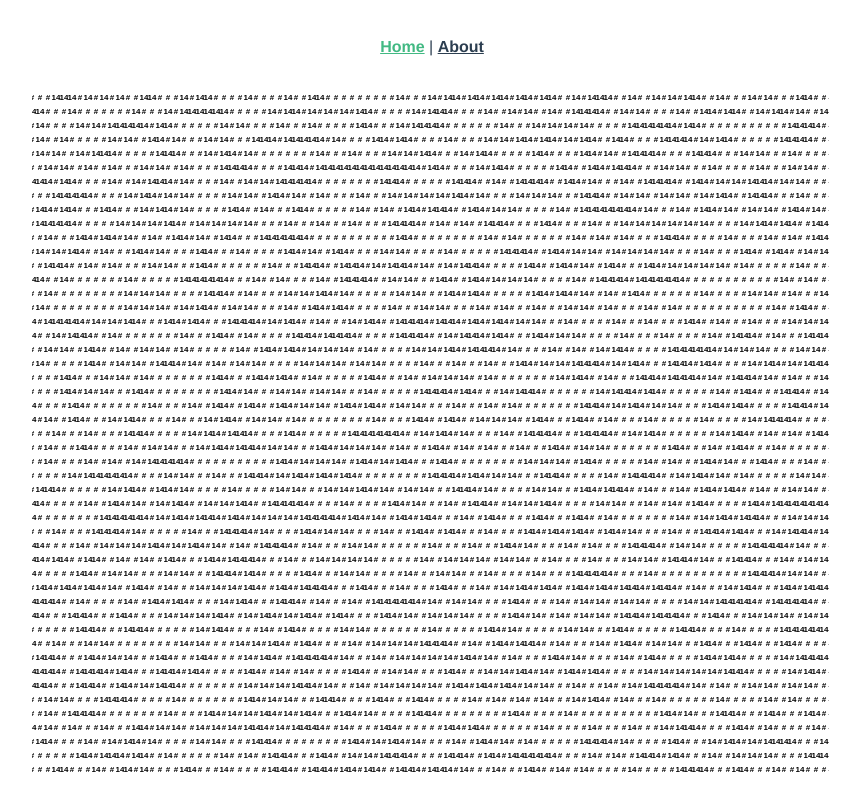
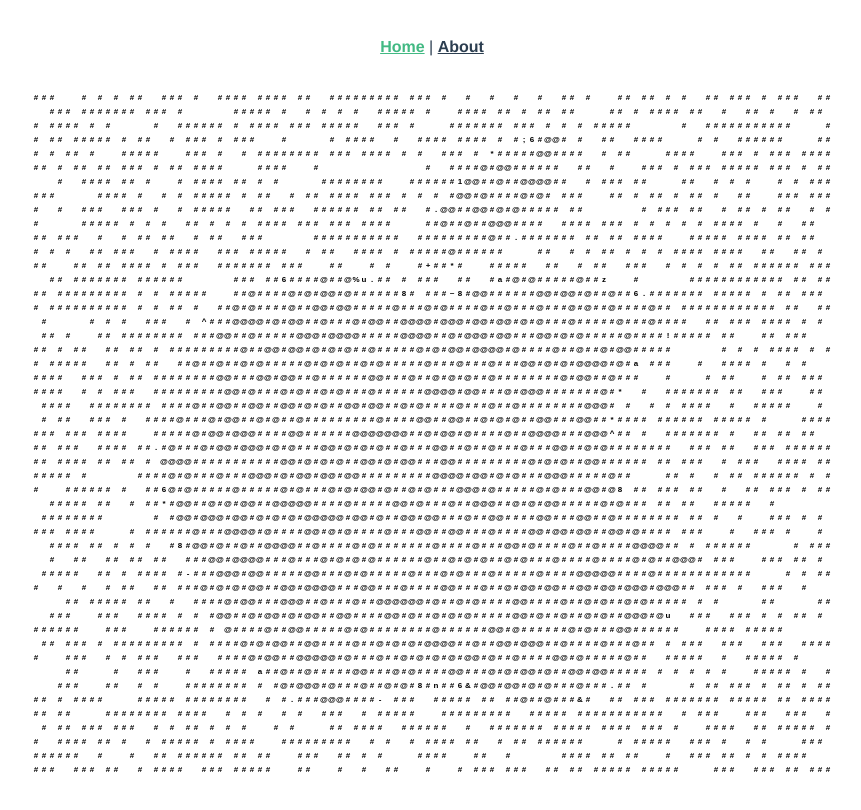
Before and after one commit to wszxdhr/homepage, a Vue app: page /#/ in a window 1280 px wide. Shown: the top 810 px of the page, without its empty margins (208-1069 px from the left). Built offline with nearby package versions, Linux system fonts and the light colour scheme.

Commit message:
fix(CharDance):修复字符填充错误

```diff
--- a/src/components/CharDance/Index.vue
+++ b/src/components/CharDance/Index.vue
@@ -74,10 +74,10 @@ export default {
           const charY = rowIndex * 14
           const charW = 8
           const charH = 14
-          const charText = 14
+          const charText = char
           const isDancing = this.isDancing
-          const charItem = (this.display[rowIndex] || [])[charIndex] ? this.display[rowIndex][charIndex] : new Char({ x: charX, y: charY, w: charW, h: charH, char: charText, ctx: this.ctx, index: [rowIndex, charIndex], isDancing: isDancing })
-          charItem.setRect(charX, charY, charW, charH)
+          const charItem = new Char({ x: charX + charW / 2, y: charY, w: charW, h: charH, char: charText, ctx: this.ctx, index: [rowIndex, charIndex], isDancing: isDancing })
+          charItem.setRect(charX + charW / 2, charY, charW, charH)
           charItem.setChar(charText)
           charItem.isDancing = isDancing
           result.push(charItem)
--- a/vue.config.js
+++ b/vue.config.js
@@ -1 +1,5 @@
-module.exports = {}
+module.exports = {
+  devServer: {
+    port: 8822
+  }
+}
```
